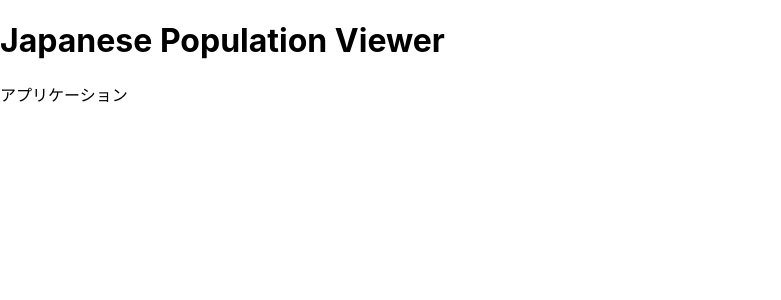
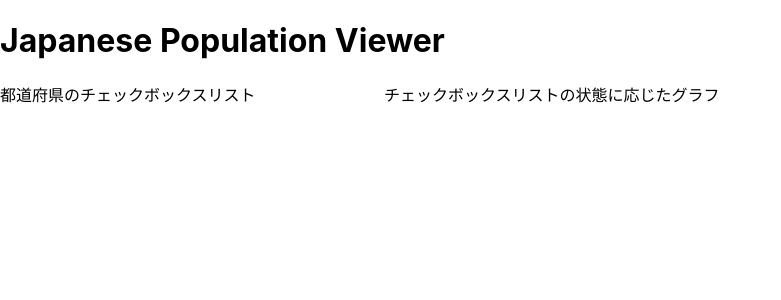
Before and after one commit to sug1t0m0/japanese_population_viewer, a React (Create React App) app: page / in a window 1280 px wide. Shown: the top 300 px of the page, without its empty margins (0-781 px from the left). Built offline with nearby package versions, Linux system fonts and the light colour scheme.

Commit message:
emotionを使ってレイアウトを試作

```diff
--- a/src/presentation/pages/populationGraph/index.tsx
+++ b/src/presentation/pages/populationGraph/index.tsx
@@ -1,12 +1,28 @@
+/** @jsxImportSource @emotion/react */
 import React from 'react'
 import DesktopTemplate from '../../templates/desktop'
+import { css } from '@emotion/react'
 
 const PopulationGraphPage: React.FunctionComponent = () => {
   return (
     <DesktopTemplate>
-      <p>アプリケーション</p>
+      <div css={OuterStyle}>
+        <div css={leftContainerStyle}>都道府県のチェックボックスリスト</div>
+        <div css={rightContainerStyle}>チェックボックスリストの状態に応じたグラフ</div>
+      </div>
     </DesktopTemplate>
   )
 }
 
 export default PopulationGraphPage
+
+const OuterStyle = css({
+  display: 'flex',
+})
+const leftContainerStyle = css({
+  width: '30%',
+})
+
+const rightContainerStyle = css({
+  width: '70%',
+})
```
